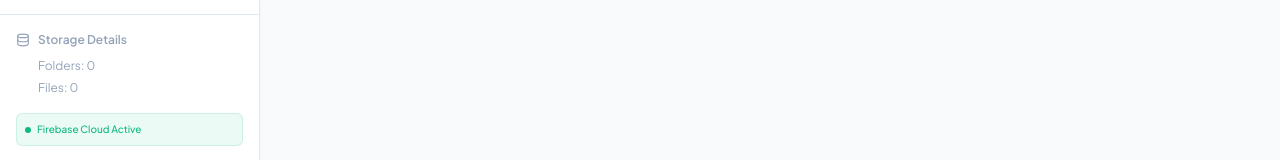
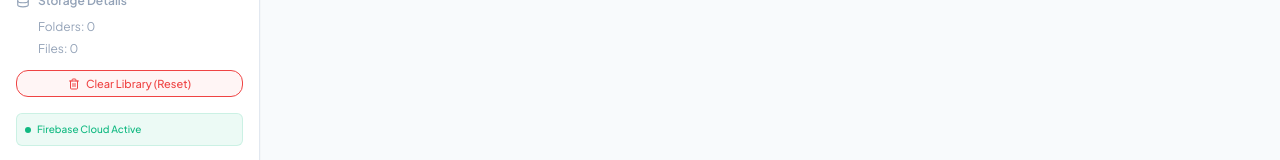
Before and after one commit to Omii-grok/learn-with-omii, a React (Vite) app: page / in a window 1280 px wide. Shown: the part 638-798 px from the top of the page. Built offline with nearby package versions, Linux system fonts and the light colour scheme; no server answers; the database is empty.

Commit message:
fix: resolve context-menu clipping and add clear-all button

```diff
--- a/src/App.jsx
+++ b/src/App.jsx
@@ -340,6 +340,31 @@ export default function App() {
     }
   };
 
+  const handleResetAll = () => {
+    const confirmWipe = window.confirm("⚠️ WARNING: This will delete ALL custom folders and files you have created or uploaded. Are you sure you want to completely reset the library?");
+    if (!confirmWipe) return;
+
+    if (isFirebaseConfigured && db) {
+      alert("Database reset is only supported in offline local mode. For Firebase cloud, please delete documents via the Firebase console.");
+    } else {
+      localStorage.removeItem("omii_folders");
+      localStorage.removeItem("omii_files");
+
+      // Clear IndexedDB
+      const dbName = "OmiiLibraryDB";
+      const storeName = "filesData";
+      const request = indexedDB.open(dbName, 1);
+      request.onsuccess = (e) => {
+        const db = e.target.result;
+        const transaction = db.transaction(storeName, "readwrite");
+        const store = transaction.objectStore(storeName);
+        store.clear();
+      };
+
+      window.location.reload();
+    }
+  };
+
   return (
     <div className="app-container">
       {/* Sidebar Panel Layout */}
@@ -361,6 +386,7 @@ export default function App() {
         user={user}
         totalFiles={files.length}
         totalFolders={folders.length}
+        onResetAllClick={handleResetAll}
       />
 
       <div className="main-content">
--- a/src/components/Sidebar.jsx
+++ b/src/components/Sidebar.jsx
@@ -1,5 +1,5 @@
 import React from "react";
-import { FolderPlus, Upload, LayoutDashboard, FolderOpen, Database, Lock, AlertTriangle } from "lucide-react";
+import { FolderPlus, Upload, LayoutDashboard, FolderOpen, Database, AlertTriangle, Trash2 } from "lucide-react";
 import { isFirebaseConfigured } from "../utils/firebase";
 
 export default function Sidebar({
@@ -9,7 +9,8 @@ export default function Sidebar({
   onUploadClick,
   user,
   totalFiles,
-  totalFolders
+  totalFolders,
+  onResetAllClick
 }) {
   const isTeacher = !!user;
 
@@ -63,6 +64,28 @@ export default function Sidebar({
           <div>Files: {totalFiles}</div>
         </div>
 
+        <button
+          onClick={onResetAllClick}
+          className="btn-outline"
+          style={{
+            marginTop: '12px',
+            padding: '6px 10px',
+            fontSize: '11px',
+            borderColor: '#ef4444',
+            color: '#ef4444',
+            backgroundColor: 'rgba(239, 68, 68, 0.05)',
+            display: 'flex',
+            alignItems: 'center',
+            justifyContent: 'center',
+            gap: '6px',
+            width: '100%',
+            cursor: 'pointer'
+          }}
+          title="Delete all custom files and folders"
+        >
+          <Trash2 size={12} /> Clear Library (Reset)
+        </button>
+
         <div style={{
           marginTop: '16px',
           padding: '8px',
--- a/src/index.css
+++ b/src/index.css
@@ -489,7 +489,7 @@ body.smartboard-mode .sidebar-footer {
   background-color: var(--bg-secondary);
   border: 1px solid var(--border-color);
   border-radius: var(--radius-lg);
-  overflow: hidden;
+  overflow: visible;
   box-shadow: var(--shadow-sm);
   display: flex;
   flex-direction: column;
@@ -512,6 +512,8 @@ body.smartboard-mode .sidebar-footer {
   position: relative;
   overflow: hidden;
   border-bottom: 1px solid var(--border-color);
+  border-top-left-radius: var(--radius-lg);
+  border-top-right-radius: var(--radius-lg);
 }
 
 .file-preview img {
```
